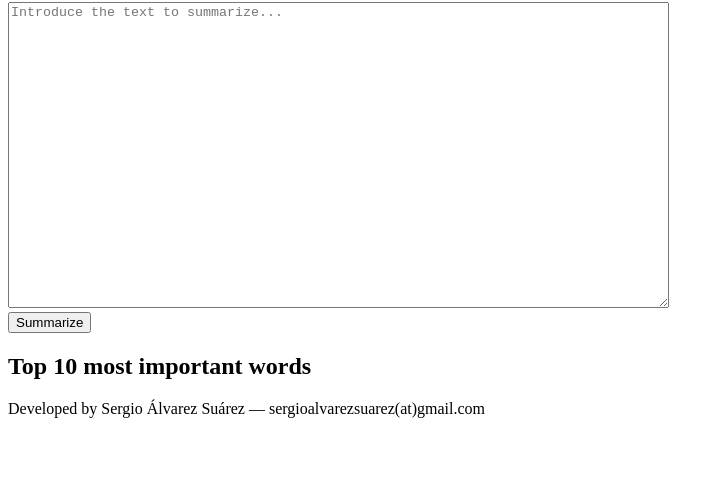
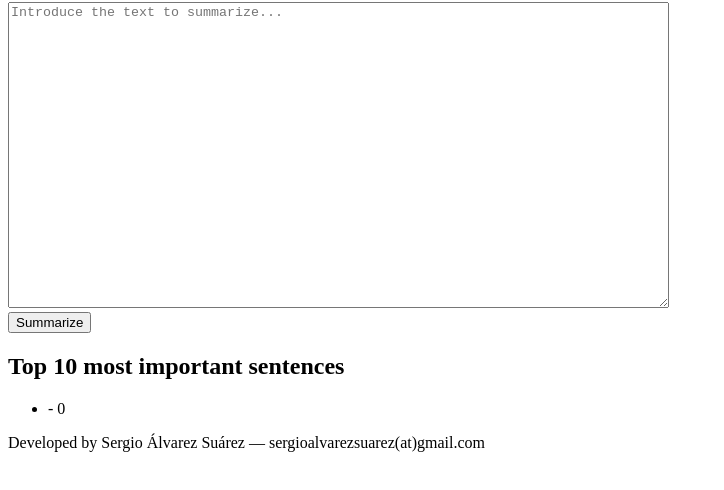
Before and after one commit to sergioalvz/autosummarizer, a plain HTML site: page src/index.html in a window 1280 px wide. Both pictures are taken after a click on the button "Summarize". Shown: the part 78-568 px from the top of the page, without its empty margins (0-724 px from the left). Drawn offline with nearby package versions, Linux system fonts and the light colour scheme.

Commit message:
Showing the most important sentences

```diff
--- a/src/index.html
+++ b/src/index.html
@@ -22,8 +22,8 @@
           var summarizer = salvarezsuar.AutomaticSummarizer;
           var ranking = summarizer.summarize(text).slice(0, 10);
           for(var i = 0; i < ranking.length; i++){
-            var word = ranking[i];
-            $("#results ul").append("<li>" + word.word + " - " + word.total + "</li>");
+            var sentence = ranking[i];
+            $("#results ul").append("<li>" + sentence.sentence + " - " + sentence.weight + "</li>");
           }
         });
       });
@@ -43,7 +43,7 @@
       <textarea id="source" rows="20" cols="80" maxlength="5000" placeholder="Introduce the text to summarize..." ></textarea>
       <button id="btSummarize">Summarize</button>
       <div id="results">
-        <h2>Top 10 most important words</h2>
+        <h2>Top 10 most important sentences</h2>
         <ul>
         </ul>
       </div>
--- a/src/javascript/autosummarizer.js
+++ b/src/javascript/autosummarizer.js
@@ -32,7 +32,7 @@ salvarezsuar.AutomaticSummarizer = (function() {
   "once","here","there","when","where","why","how","all","any","both","each","few","more","most","other","some","such","no","nor","not","only",
   "own","same","so","than","too","very","one","every","least","less","many","now","ever","never","say","says","said","also","get","go","goes",
   "just","made","make","put","see","seen","whether","like","well","back","even","still","way","take","since","another","however","two","three",
-  "four","five","first","second","new","old","high","long"];
+  "four","five","first","second","new","old","high","long","t"];
 
   var itemize = function(text) {
     //Regexp for itemize
@@ -71,10 +71,24 @@ salvarezsuar.AutomaticSummarizer = (function() {
     return _.reduce(links, function(memo, link){ return memo + words[word][link]; }, 0);
   };
 
+  var getSentencesWithRelatedWeigth = function(sentences, weights) {
+    var results  = _.map(sentences, function(sentence){
+      var words  = itemize(sentence);
+      var weight = _.reduce(words, function(memo, word){
+        var pageRank = _.find(weights, function(e){ return e.word === word; });
+        return memo + (pageRank ? pageRank.total : 0);
+      }, 0);
+      return { sentence: sentence, weight: weight };
+    });
+
+    return _.sortBy(results, function(rank) { return rank.weight; }).reverse();
+  };
+
   var summarize = function(text) {
     var words = itemize(text);
     var weights = pageRank(words);
-    return weights;
+    var sentences = text.split(".");
+    return getSentencesWithRelatedWeigth(sentences, weights);
   };
 
   return {
```
